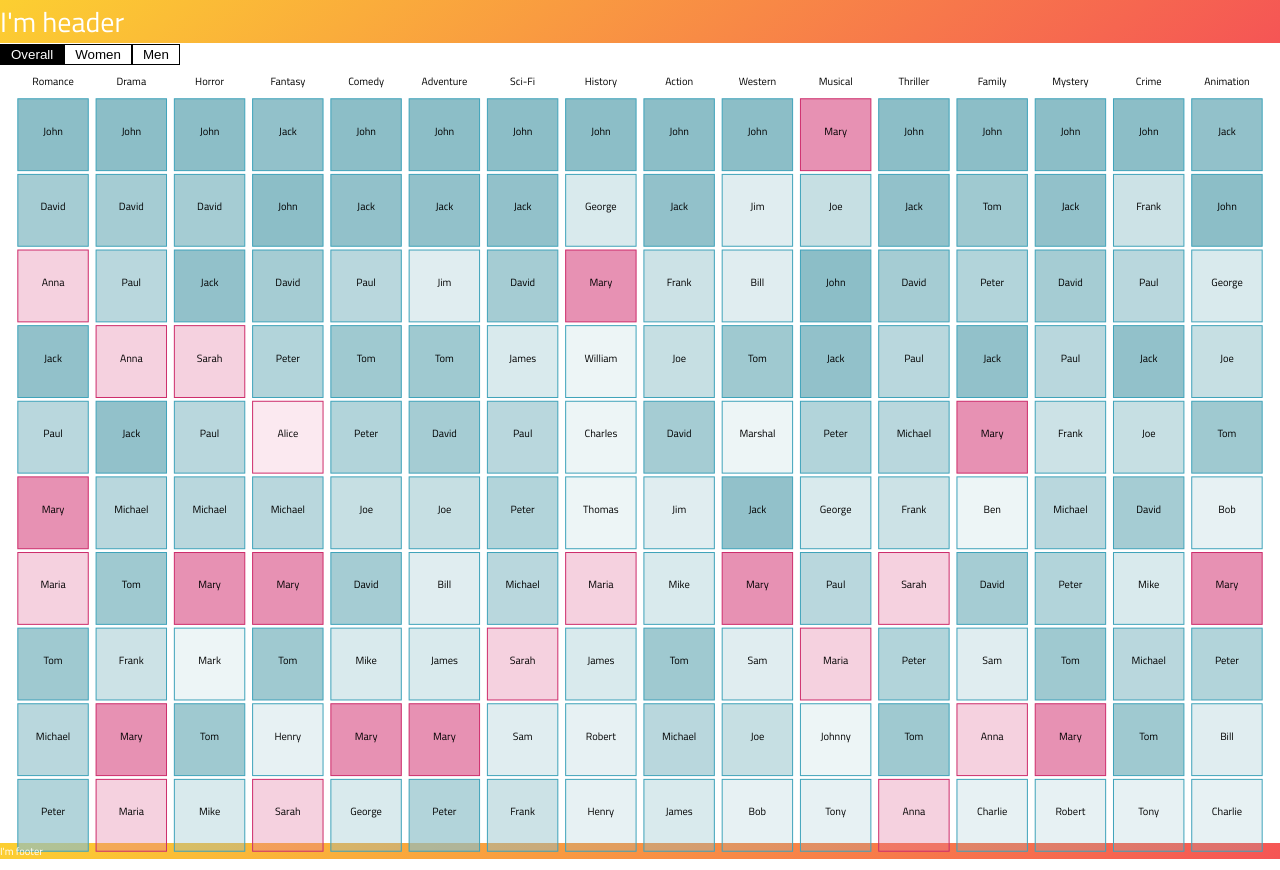
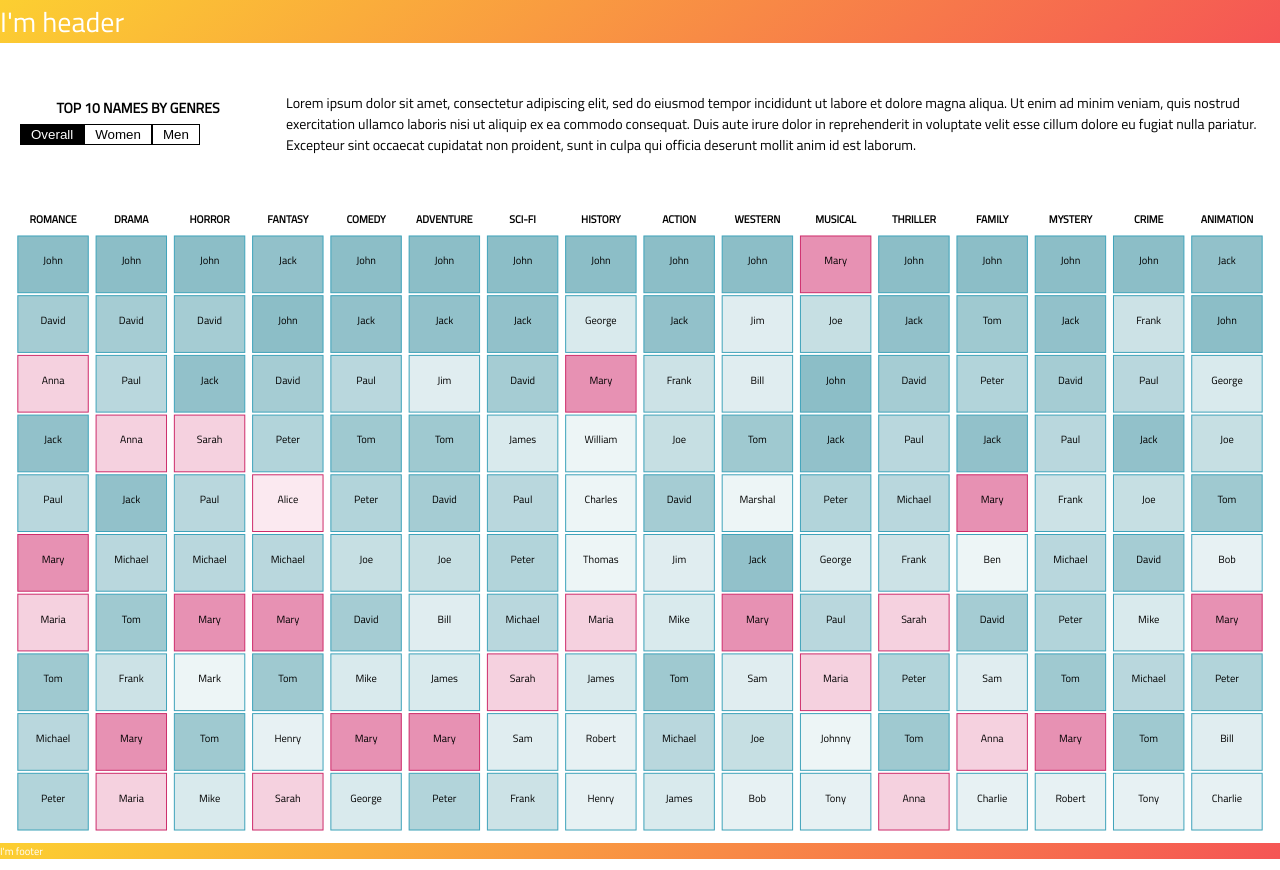
Before and after one commit to maryzam/movie-names, a React app: page / in a window 1280 px wide. Built offline with nearby package versions, Linux system fonts and the light colour scheme.

Commit message:
Add descr section & fix viz height for Top Names section

```diff
--- a/src/components/Story/TopByGenreSection/TopNamesHeatMap.js
+++ b/src/components/Story/TopByGenreSection/TopNamesHeatMap.js
@@ -78,7 +78,6 @@ class TopNamesHeatMap extends React.Component {
 
 	static getDerivedStateFromProps(props, state) {
 		const isModeChanged = props.mode !== state.propsMode;
-		console.log()
 		if (isModeChanged == state.shouldAnimate) {
 			return null;
 		}
@@ -116,7 +115,7 @@ class TopNamesHeatMap extends React.Component {
 		items
 			.exit()
 			.transition()
-				.duration(animDuration)
+				.duration(animDuration / 3)
 			.style("opacity", 0)
 			.attr("transform", function() {
 				return `translate(${this.dataset.column},${this.dataset.row})`;
@@ -167,7 +166,7 @@ class TopNamesHeatMap extends React.Component {
 							this.genres.map((genre) => (
 								<text key={genre}
 									transform={`translate(${this.scale.genre(genre) + itemCenter.x},${offset.header})`}>
-									{ genre }
+									{ genre.toUpperCase() }
 								</text>
 							))
 						}
@@ -207,7 +206,6 @@ class TopNamesHeatMap extends React.Component {
 			</figure>
 		);
 	}
-
 }
 
 export default TopNamesHeatMap;
--- a/src/components/Story/TopByGenreSection/index.js
+++ b/src/components/Story/TopByGenreSection/index.js
@@ -21,15 +21,29 @@ class TopByGenreSection extends React.PureComponent {
 		const { width, height } = this.props;
 		const { currentMode } = this.state;
 
+		const descHeight = Math.max(height * 0.2, 150);
+		const vizHeight = height - descHeight;
+
 		return (
 			<section className="top-by-genre">
-				<GenderModeSwitch
-					currentMode={ currentMode }
-					onClick={ this.handleModeChange }
-				/>
+
+				<article className="description">
+					<div>
+						<h4>Top 10 Names By Genres</h4>
+							<GenderModeSwitch
+							currentMode={ currentMode }
+							onClick={ this.handleModeChange }
+						/>
+					</div>
+					<div>
+						Lorem ipsum dolor sit amet, consectetur adipiscing elit, sed do eiusmod tempor incididunt ut labore et dolore magna aliqua. Ut enim ad minim veniam, quis nostrud exercitation ullamco laboris nisi ut aliquip ex ea commodo consequat.
+						Duis aute irure dolor in reprehenderit in voluptate velit esse cillum dolore eu fugiat nulla pariatur. Excepteur sint occaecat cupidatat non proident, sunt in culpa qui officia deserunt mollit anim id est laborum.
+					</div>
+				</article>
+
 				<TopNamesHeatMap
 					width={ width }
-					height={ height }
+					height={ vizHeight }
 					mode={ currentMode }/>
 			</section>
 		);
--- a/src/components/Story/TopByGenreSection/styles.css
+++ b/src/components/Story/TopByGenreSection/styles.css
@@ -1,4 +1,25 @@
 .top-by-genre {}
+
+.top-by-genre h4 {
+	text-align: center;
+	text-transform: uppercase;
+	font-weight: bold;
+}
+
+.top-by-genre .description {
+	display: flex;
+	flex-direction: row;
+	justify-content: center;
+	align-items: center;
+
+	min-height: 150px;
+	height: 20vh;
+}
+
+.top-by-genre .description div {
+	min-width: 20%;
+	padding: 5px 10px;
+}
 
 .top-by-genre text {
 	font-size: 0.75em;
@@ -22,6 +43,12 @@
 	stroke: #878787;
 }
 
+.top-by-genre .header text {
+	font-weight: bold;
+	pointer-events: none;
+}
+
+
 .top-by-genre .item text {
 	stroke: none;
 	fill: #000000;
@@ -37,6 +64,7 @@
 	background: #fff;
 	border: 1px solid #000;
 	cursor: pointer;
+	pointer-events: all;
 }
 
 .top-by-genre button.active {
```
